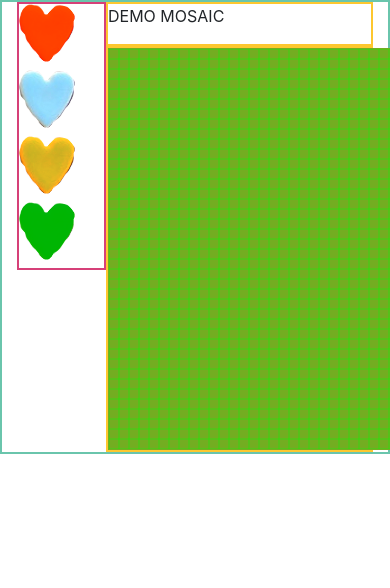
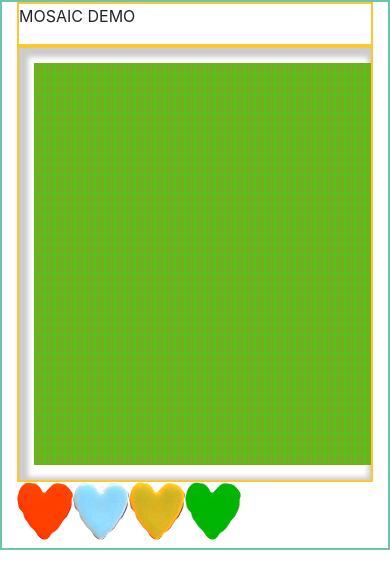
Before and after one commit to assariTJahn/canvas-mosaic, a website built with webpack: page src/index.html in a window 390 px wide. Built offline with nearby package versions, Linux system fonts and the light colour scheme.

Commit message:
add Bootstrap, modified layout, working on eventhandler for mobile

```diff
--- a/src/DrawingArea.js
+++ b/src/DrawingArea.js
@@ -1,5 +1,6 @@
 import ShapeObject from './elements/Shape';
 import MouseCursor from './elements/MouseCursor';
+import './drawingArea.css'
 export default class DrawingArea {
     constructor(width, height, imageRegistry) {
         this.container = document.createElement('div');
--- /dev/null
+++ b/src/drawingArea.css
@@ -0,0 +1,7 @@
+.canvas-container {
+  padding: 15px;
+  overflow-x: auto;
+  -webkit-box-shadow: inset 3px 3px 5px 6px #ccc; /* Safari 3-4, iOS 4.0.2 - 4.2, Android 2.3+ */
+  -moz-box-shadow: inset 3px 3px 5px 6px #ccc; /* Firefox 3.5 - 3.6 */
+  box-shadow: inset 3px 3px 5px 6px #ccc;
+}
--- a/src/index.js
+++ b/src/index.js
@@ -6,32 +6,45 @@ import './main.css';
 
 function component(){
     const container = document.createElement('div');
-    container.classList.add('container');
-    const nav = document.createElement('nav');
+    const row = document.createElement('div');
+    const content = document.createElement('div');
+
     const mainSection = document.createElement('section');
     const headerSection = document.createElement('section');
+    const header = document.createElement('div');
 
     const drawingArea = document.createElement('div');
-    const toolBarArea = document.createElement('div');
-    const header = document.createElement('div');
+    let toolBarArea = null;
 
+
+    container.classList.add('container');//container
 
     const imageRegistry = new ImageRegistry();
     const canvas = new DrawingArea(800,400, imageRegistry);
     const toolBar = new ToolBar(imageRegistry);
     const p = document.createElement('p');
-    p.innerHTML = 'DEMO MOSAIC';
+    p.innerHTML = 'MOSAIC DEMO';
     header.appendChild(p);
 
     drawingArea. appendChild(canvas.getContainer());
-    toolBarArea.appendChild(toolBar.getToolBarArea());
-    nav.appendChild(toolBarArea);
+    toolBarArea = toolBar.getToolBarArea();
+
+    row.classList.add('row');
+    content.classList.add('col-sm-8'); //for responsive layout
+    toolBarArea.classList.add('col-sm-4');
 
     headerSection.appendChild(header);
     mainSection.appendChild(drawingArea);
-    container.appendChild(nav);
-    container.appendChild(headerSection);
-    container.appendChild(mainSection);
+
+
+    content.appendChild(headerSection);
+    content.appendChild(mainSection);
+
+    row.appendChild(content);
+    row.appendChild(toolBarArea);
+
+
+    container.appendChild(row);
 
     return container;
 }
--- a/src/main.css
+++ b/src/main.css
@@ -1,17 +1,17 @@
-html, body {
+/* html, body {
     overflow: hidden;
-}
+} */
 .container {
   border: solid #6ac5ac 2px;
 }
 nav {
   border: solid #d64078 2px;
   float: left;
-  width: 25%;
+  /* width: 25%; */
 }
 
 section {
   border: solid #fdc72f 2px;
-  width: 75%;
-  margin-left: 25%;
+  /* width: 75%; */
+  /* margin-left: 25%; */
 }
```
